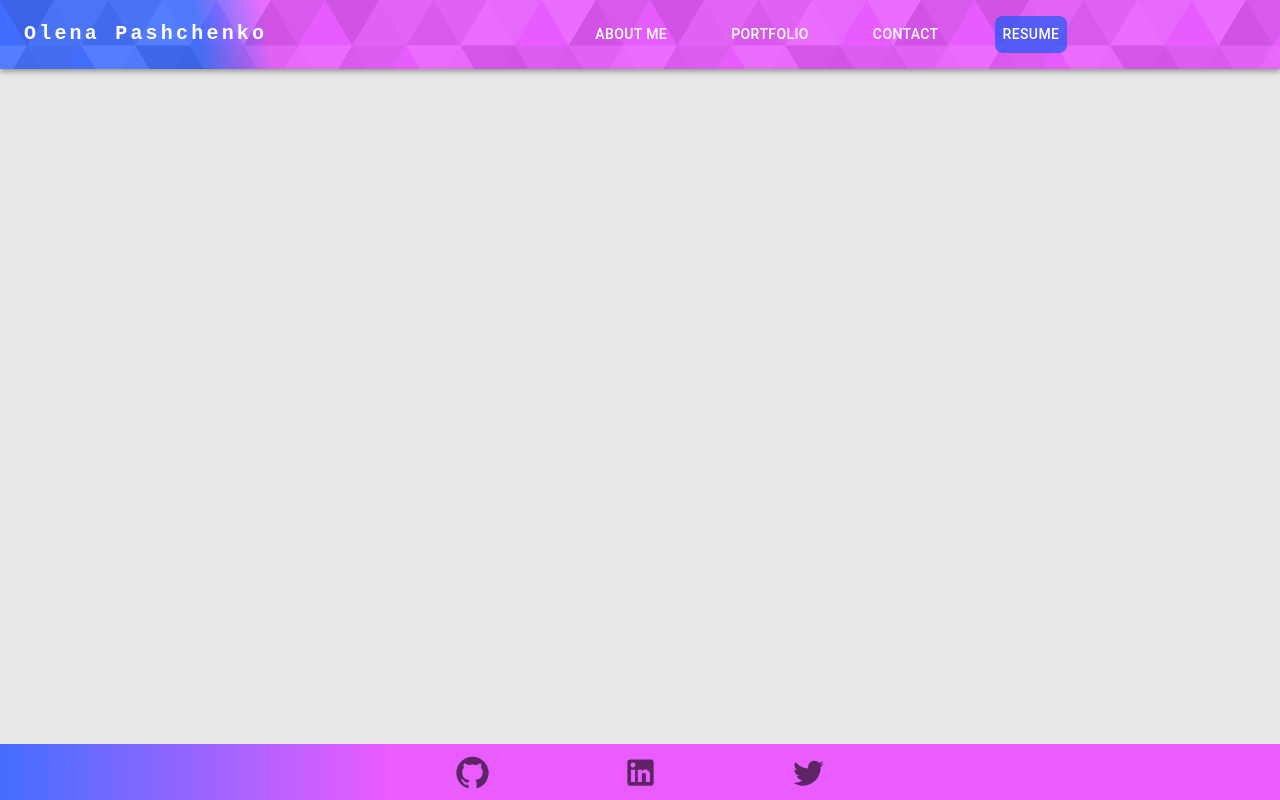
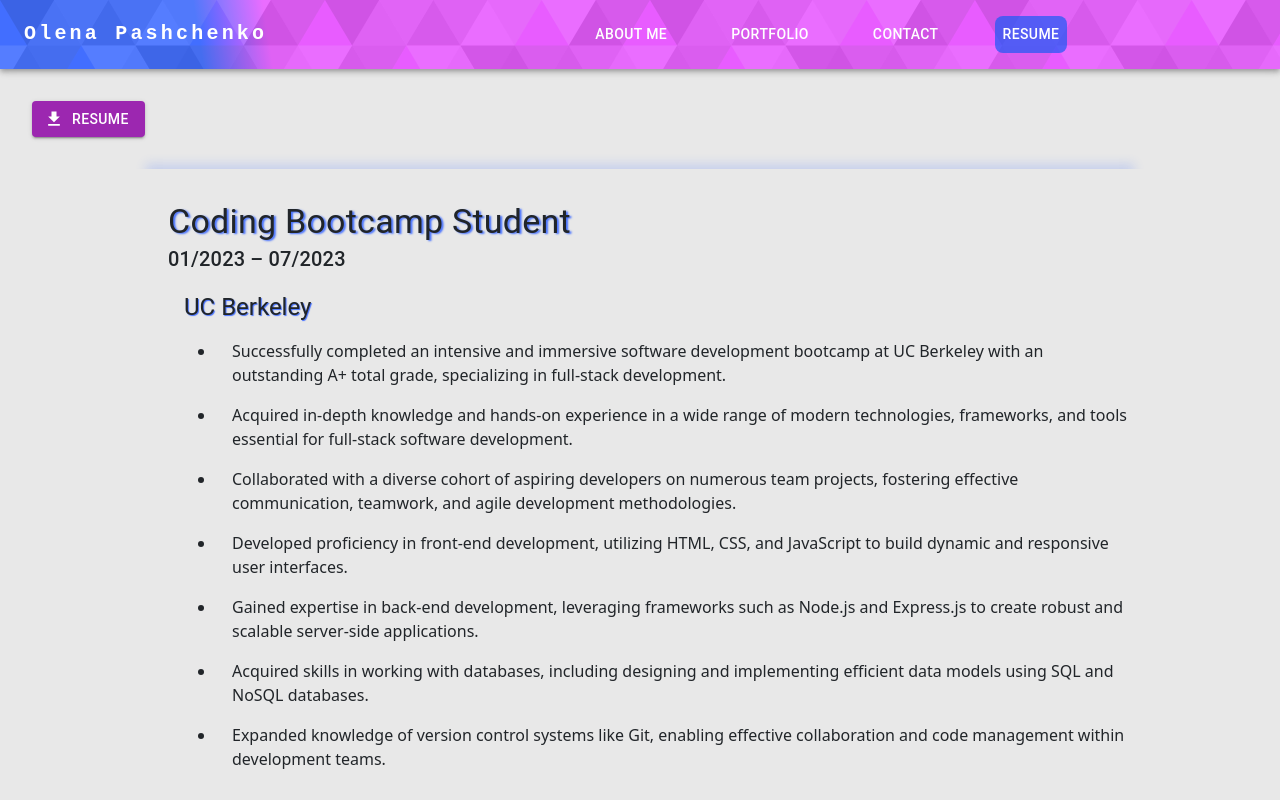
Before and after one commit to UserOlena/portfolio_react, a React (Create React App) app: page / in a window 1280 px wide. Both pictures are taken after a click on the button "RESUME". Shown: the top 800 px of the page. Built offline with nearby package versions, Linux system fonts and the light colour scheme.

Commit message:
Include Resume component with downloadable resume document.

```diff
--- a/src/components/Navbar.js
+++ b/src/components/Navbar.js
@@ -14,6 +14,7 @@ import {
     AboutMe,
     Portfolio,
     ContactForm,
+    Resume,
 } from '../components';
 
 export function Navbar() {
@@ -34,6 +35,7 @@ export function Navbar() {
             case 'About Me': return <AboutMe />;
             case 'Portfolio': return <Portfolio />;
             case 'Contact': return <ContactForm />;
+            case 'Resume': return <Resume />;
         }
     }
 
--- /dev/null
+++ b/src/components/Resume.js
@@ -0,0 +1,123 @@
+import React from 'react';
+import { Grid, } from '@material-ui/core';
+import { Button, List, ListItem, Typography } from '@mui/material';
+import DownloadIcon from '@mui/icons-material/Download';
+import '../assets/resume/Olena_Pashchenko.docx';
+
+export function Resume() {
+    return (
+        <Grid
+            container
+            spacing={4}
+            alignItems='center'
+            justifyContent='center'
+        >
+            <Grid
+                item
+                xs={12}
+            >
+                <Button
+                    variant='contained'
+                    color='secondary'
+                    href='./Olena_Pashchenko.docx'
+                    startIcon={<DownloadIcon />}
+                    download
+                >
+                    resume
+                </Button>
+            </Grid>
+            {
+                experience.map(({ jobTitle, duration, organization, skills }) => {
+                    return (
+                        <Grid
+                            item
+                            xs={10}
+                        >
+                            <div
+                                 style={{
+                                    padding: '2rem 0 0 2rem',
+                                    boxShadow: '0px -15px 10px -10px rgba(66, 110, 255, 0.2)',
+                                }}
+                            >
+                                <Typography
+                                    variant='h4'
+                                    sx={{
+                                        textShadow: '2px 1px 2px rgba(66, 110, 255)'
+                                    }}
+                                >
+                                    {jobTitle}
+                                </Typography>
+                                <Typography
+                                    variant='h6'
+                                >
+                                    {duration}
+                                </Typography>
+                                <Typography
+                                    variant='h5'
+                                    margin={'1rem 0 0 1rem'}
+                                    sx={{
+                                        textShadow: '1px 1px 1px rgba(66, 110, 255)'
+                                    }}
+                                >
+                                    {organization}
+                                </Typography>
+                                <List
+                                    sx={{
+                                        marginLeft: '3rem',
+                                    }}
+                                >
+                                    {skills.map(element => {
+                                        return (
+                                            <ListItem
+                                                sx={{
+                                                    listStyleType: 'disc',
+                                                    display: 'list-item',
+                                                }}
+                                            >
+                                                {element}
+                                            </ListItem>
+                                        )
+                                    })}
+                                </List>
+                            </div>
+                        </Grid>
+
+                    )
+                })
+            }
+        </Grid >
+    )
+};
+
+const experience = [
+    {
+        jobTitle: 'Coding Bootcamp Student',
+        duration: '01/2023 – 07/2023',
+        organization: 'UC Berkeley',
+        skills: [
+            'Successfully completed an intensive and immersive software development bootcamp at UC Berkeley with an outstanding A+ total grade, specializing in full-stack development.',
+            'Acquired in-depth knowledge and hands-on experience in a wide range of modern technologies, frameworks, and tools essential for full-stack software development.',
+            'Collaborated with a diverse cohort of aspiring developers on numerous team projects, fostering effective communication, teamwork, and agile development methodologies.',
+            'Developed proficiency in front-end development, utilizing HTML, CSS, and JavaScript to build dynamic and responsive user interfaces.',
+            'Gained expertise in back-end development, leveraging frameworks such as Node.js and Express.js to create robust and scalable server-side applications.',
+            'Acquired skills in working with databases, including designing and implementing efficient data models using SQL and NoSQL databases.',
+            'Expanded knowledge of version control systems like Git, enabling effective collaboration and code management within development teams.',
+        ],
+    },
+    {
+        jobTitle: 'Senior QA Engineer',
+        duration: '07/2015 – 11/2018',
+        organization: 'Raiffeisenbank',
+        skills: [
+            'Served as a Senior QA Engineer in a prominent banking institution, overseeing the quality assurance activities for a mission-critical product written in Java EE and deployed on WebSphere Application Server (WAS) and AS/400 platforms.',
+            'Developed and executed comprehensive test strategies, test plans, and test cases to validate the functionality, performance, and security of the banking product.',
+            'Collaborated closely with cross-functional teams, including developers, business analysts, and project managers, to gather requirements, prioritize testing efforts, and address software defects in a timely manner.',
+            'Conducted rigorous system integration testing (SIT) and end-to-end testing, meticulously identifying and reporting software defects while ensuring compliance with regulatory standards and security protocols.',
+            'Leveraged automated testing tools, such as Selenium and JUnit, to streamline the testing process and increase efficiency.',
+            'Proactively participated in release management activities, ensuring smooth deployment of software updates and coordinating with stakeholders to minimize production incidents.',
+            'Demonstrated exceptional problem-solving skills, resolving complex issues related to system integration, data integrity, and performance bottlenecks.',
+        ],
+    },
+];
+
+export default Resume;
--- a/src/components/index.js
+++ b/src/components/index.js
@@ -3,3 +3,4 @@ export * from './Footer';
 export * from './AboutMe';
 export * from './Portfolio';
 export * from './ContactForm';
+export * from './Resume';
```
Also changed, not shown: 1 other file (tests, documents, lock files or other folders).
